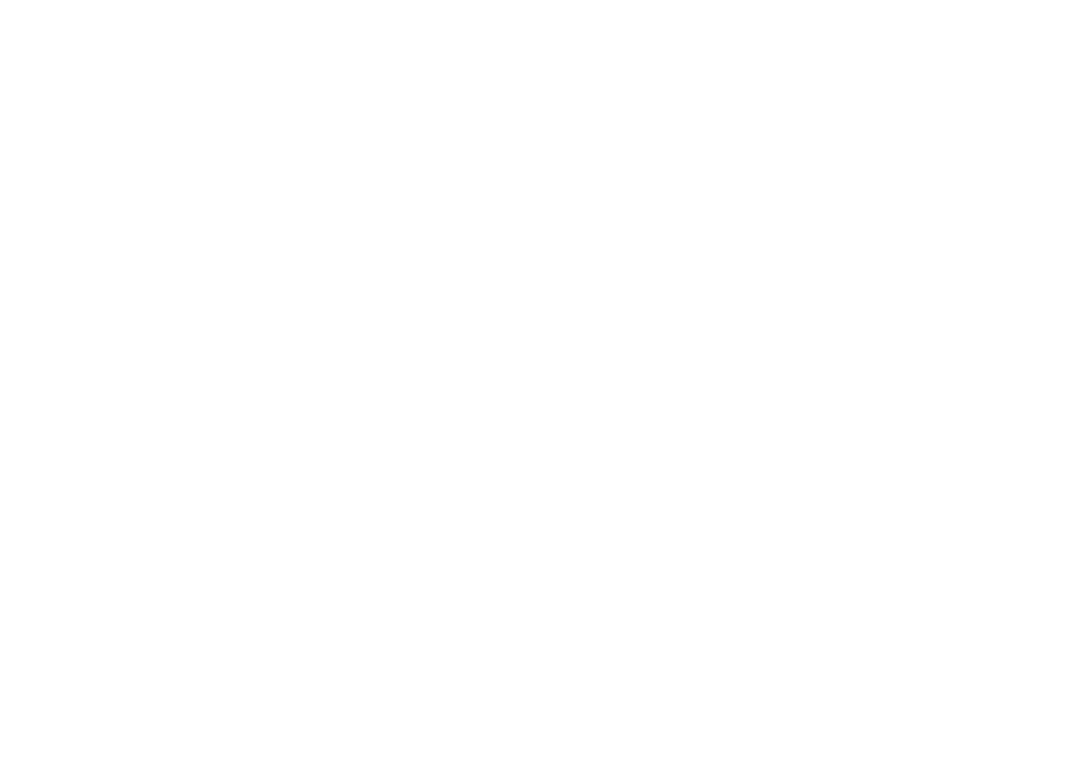
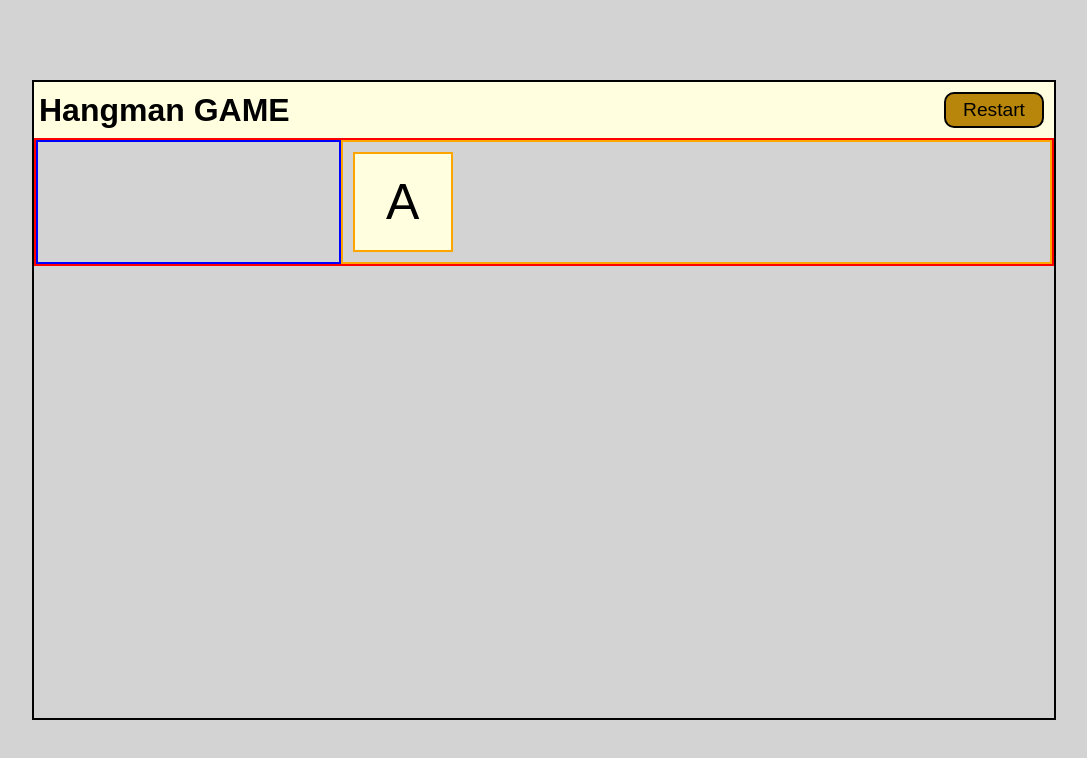
Before and after one commit to ja-wojtek/hangman, a plain HTML site: page index.html in a window 1280 px wide. Shown: the whole page, without its empty margins (96-1183 px from the left). Drawn offline with Linux system fonts and the light colour scheme.

Commit message:
Basic html and css concept

```diff
--- a/css/main.scss
+++ b/css/main.scss
@@ -4,3 +4,69 @@
   margin: 0;
   font-family: sans-serif;
 }
+
+body {
+  display: flex;
+  justify-content: center;
+  align-items: center;
+  height: 100vh;
+  background-color: lightgray;
+}
+
+h1 {
+  padding: 5px;
+}
+
+.container {
+  min-width: 800px;
+  width: 80vw;
+  height: 80vh;
+  border: solid 2px black;
+}
+
+.top-bar {
+  display: flex;
+  justify-content: space-between;
+  align-items: center;
+  background-color: lightyellow;
+}
+
+.game {
+  display: flex;
+  border: solid 2px red;
+}
+
+.hangman {
+  width: 30%;
+  border: solid 2px blue;
+}
+
+.letters {
+  width: 70%;
+  border: solid 2px orange;
+}
+
+.letter {
+  display: flex;
+  justify-content: center;
+  align-items: center;
+  font-size: 50px;
+  margin: 10px;
+  width: 100px;
+  height: 100px;
+  border: 2px solid orange;
+  background-color: lightyellow;
+  cursor: pointer;
+}
+
+.restartBtn {
+  cursor: pointer;
+  font-size: larger;
+  padding: 5px;
+  margin: 10px;
+  text-align: center;
+  border: 2px solid black;
+  background-color: darkgoldenrod;
+  border-radius: 10px;
+  width: 100px;
+}
--- a/index.html
+++ b/index.html
@@ -10,12 +10,22 @@
 
 <body>
   <div class="container">
-    <div class="top-bar"></div>
+    <div class="top-bar">
+      <div class="logo">
+        <h1>Hangman GAME</h1>
+      </div>
+      <div class="tools">
+        <button type="button" class="restartBtn">Restart</button>
+      </div>
+    </div>
+
     <div class="game">
       <div class="hangman"></div>
       <div class="letters">
         <div class="password"></div>
-        <div class="keyboard"></div>
+        <div class="keyboard">
+          <div class="letter">A</div>
+        </div>
       </div>
     </div>
   </div>
```
Also changed, not shown: css/main.css, 1 other file.
